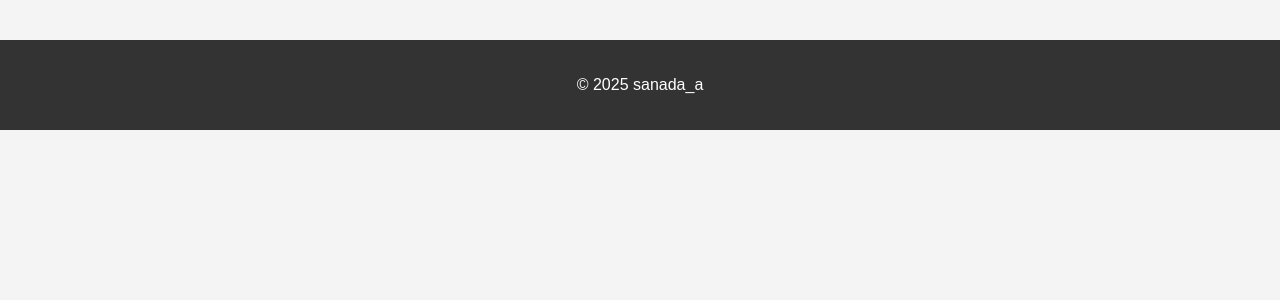
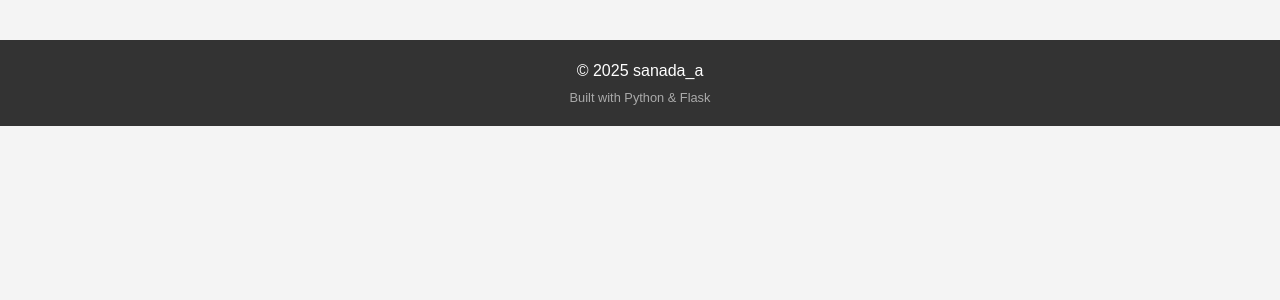
Before and after one commit to adanas/flask_portfolio, a Flask app: template templates/layout.html in a window 1280 px wide. Shown: the part 126-426 px from the top of the page. Run offline with Flask 3, Linux system fonts and the light colour scheme; the template is opened without the code that fills it, so the values that code supplies are empty.

Commit message:
フッター追記

```diff
--- a/static/css/style.css
+++ b/static/css/style.css
@@ -31,6 +31,16 @@ header, footer {
     color: #fff;
     text-align: center;
     padding: 1rem 0;
+}
+
+footer p {
+    margin: 0;
+    padding: 2px 0;
+}
+
+footer .tech-credit {
+    font-size: 0.8em;
+    color: #aaa;
 }
 
 section {
--- a/templates/layout.html
+++ b/templates/layout.html
@@ -16,6 +16,7 @@
     </main>
     <footer>
         <p>&copy; 2025 sanada_a</p>
+        <p class="tech-credit">Built with Python & Flask</p>
     </footer>
 </body>
 </html>
```
